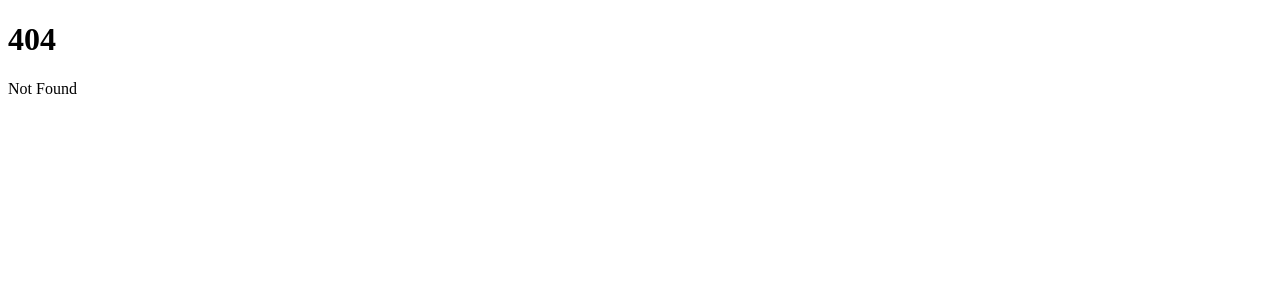
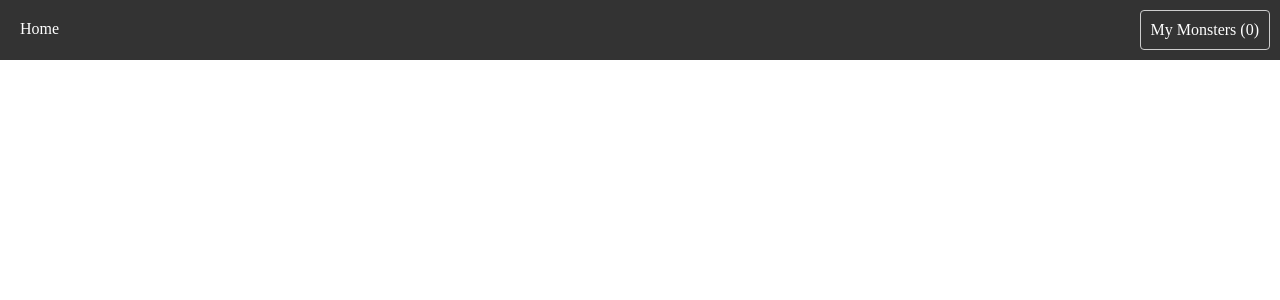
Before and after one commit to NathanPerrine/Sveltekit_Pokedex, a SvelteKit app: page /my-monsters in a window 1280 px wide. Before the commit this address had no page. Shown: the top 300 px of the page. Built offline with nearby package versions, Linux system fonts and the light colour scheme.

Commit message:
lib/stores for caught pokemon

```diff
--- /dev/null
+++ b/src/lib/stores.ts
@@ -0,0 +1,4 @@
+import { writable, type Writable } from "svelte/store";
+import type { IndexMonster } from "../routes/+page";
+
+export const caughtMonsters: Writable<IndexMonster[]> = writable([]);
--- /dev/null
+++ b/src/routes/+layout.svelte
@@ -0,0 +1,58 @@
+<script lang="ts">
+    import type { LayoutData } from './$types';
+    import { page } from '$app/stores';
+    import { caughtMonsters } from '$lib/stores';
+
+
+
+
+    export let data: LayoutData;
+</script>
+
+<div class="navbar">
+  <a href="/" class:active={$page.url.pathname == '/'}>Home</a>
+  <a href="/my-monsters" class:active={$page.url.pathname == '/my-monsters'}>
+    My Monsters ({$caughtMonsters.length})
+  </a>
+</div>
+
+<div class="container">
+  <slot />
+</div>
+
+<style lang="scss">
+  .navbar {
+    display: flex;
+    justify-content: space-between;
+    background-color: #333;
+    color: #fff;
+    padding: 10px;
+
+    a {
+      color: #fff;
+      text-decoration: none;
+      padding: 10px;
+
+      &:hover {
+        color: #CCC;
+      }
+
+      &.active {
+        border: 1px solid #CCC;
+        border-radius: 4px;
+      }
+
+    }
+  }
+
+  :global(body) {
+    margin: 0;
+  }
+
+  .container {
+    max-width: 90%;
+    margin: 0 auto;
+    width: 1200px;
+  }
+
+</style>
--- a/src/routes/MonsterCard.svelte
+++ b/src/routes/MonsterCard.svelte
@@ -1,14 +1,19 @@
 <script lang="ts">
 	import type { IndexMonster } from "./+page";
+  import { caughtMonsters } from "$lib/stores";
 
   export let monster : IndexMonster;
-  export let updateSearchParams : (key: string, value: string) => void;
-  export let isInteractive : boolean = false;
 
+  const catchMonster = () => {
+    caughtMonsters.update((monsters) => {
+      return [...monsters, monster]
+    })
+    console.log("caught monster: " + monster)
+  }
 </script>
 
 <div class="monster">
-  <button on:click={() => isInteractive ? updateSearchParams('monsterId', monster.id) : () => {}}>
+  <button on:click={catchMonster}>
     <div class="monster-content">
       <img src={monster.image} alt={monster.name} />
       {monster.name}
@@ -17,11 +22,6 @@
       {monster.id}
     </div>
   </button>
-  {#if isInteractive}
-  <button class="add2" on:click={() => updateSearchParams('monsterId2', monster.id)}>
-    Add Monster 2
-  </button>
-  {/if}
 </div>
 
 <style lang="scss">
@@ -44,10 +44,6 @@
     }
   }
 
-  .add2:hover {
-    color: blue;
-  }
-
   .monster-content {
     display: flex;
     flex-direction: column;
--- /dev/null
+++ b/src/routes/my-monsters/+page.svelte
@@ -0,0 +1,19 @@
+<script lang="ts">
+  import { caughtMonsters } from "$lib/stores";
+  import MonsterCard from "../MonsterCard.svelte";
+</script>
+
+<div class="monsters">
+  {#each $caughtMonsters as monster}
+    <MonsterCard {monster} />
+  {/each}
+</div>
+
+<style lang="scss">
+    .monsters {
+    display: flex;
+    flex-direction: row;
+    flex-wrap: wrap;
+    justify-content: center;
+  }
+</style>
```
Also changed, not shown: src/routes/+page.svelte (+1 -18 lines).
